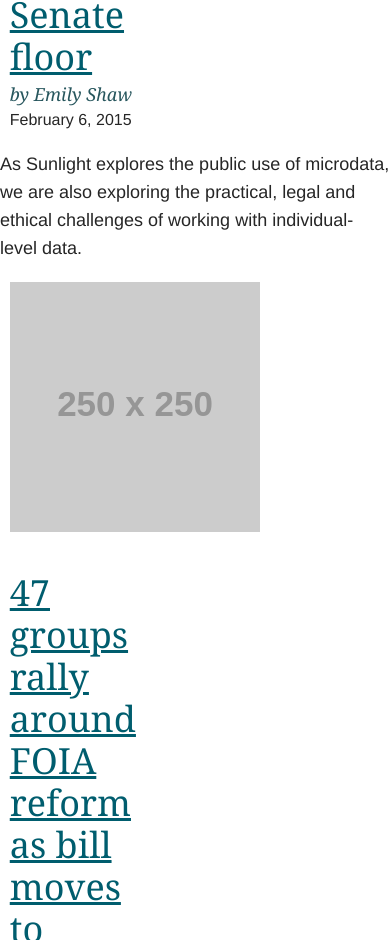
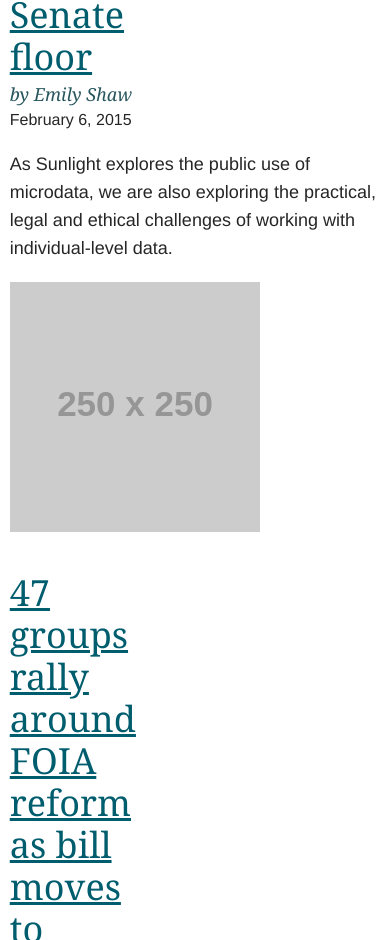
Before and after one commit to sunlightlabs/email-templates, a plain HTML site: page templates/weekly-newsletter.html in a window 390 px wide. Shown: the part 1312-2252 px from the top of the page. Drawn offline with Linux system fonts and the light colour scheme; placeholder pictures from the web are drawn by us.

Commit message:
responsive tweek

```diff
--- a/templates/weekly-newsletter.html
+++ b/templates/weekly-newsletter.html
@@ -1357,6 +1357,9 @@
                     </tr>
                 </table>
 
+        <table class="container">
+            <tr>
+                <td>
                 <table class="row">
                     <tr>
                         <td class="wrapper">
@@ -1371,6 +1374,9 @@
                                 </tr>
                             </table>
                         </td>
+                    </tr>
+                </table>
+                      </td>
                     </tr>
                 </table>
 
```
